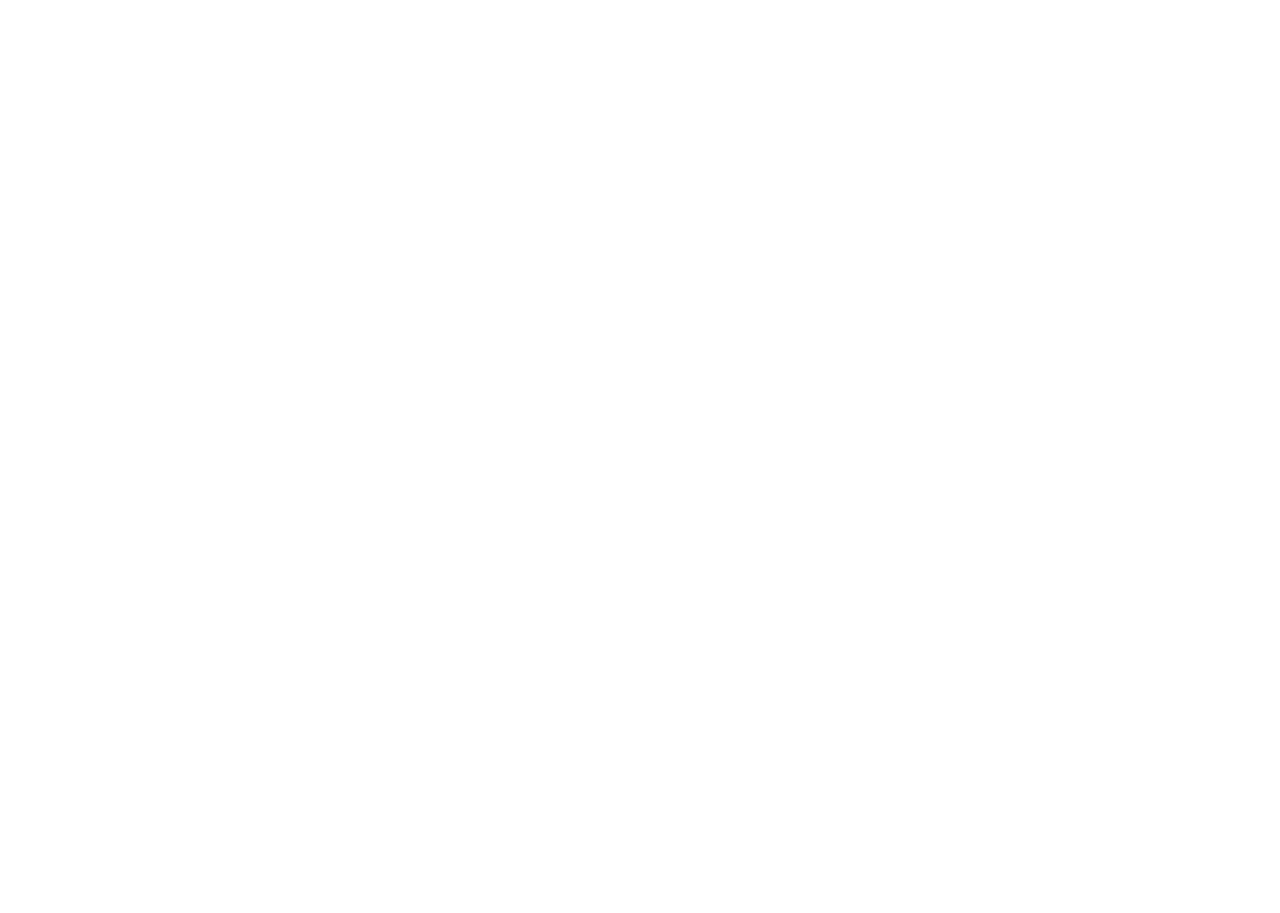
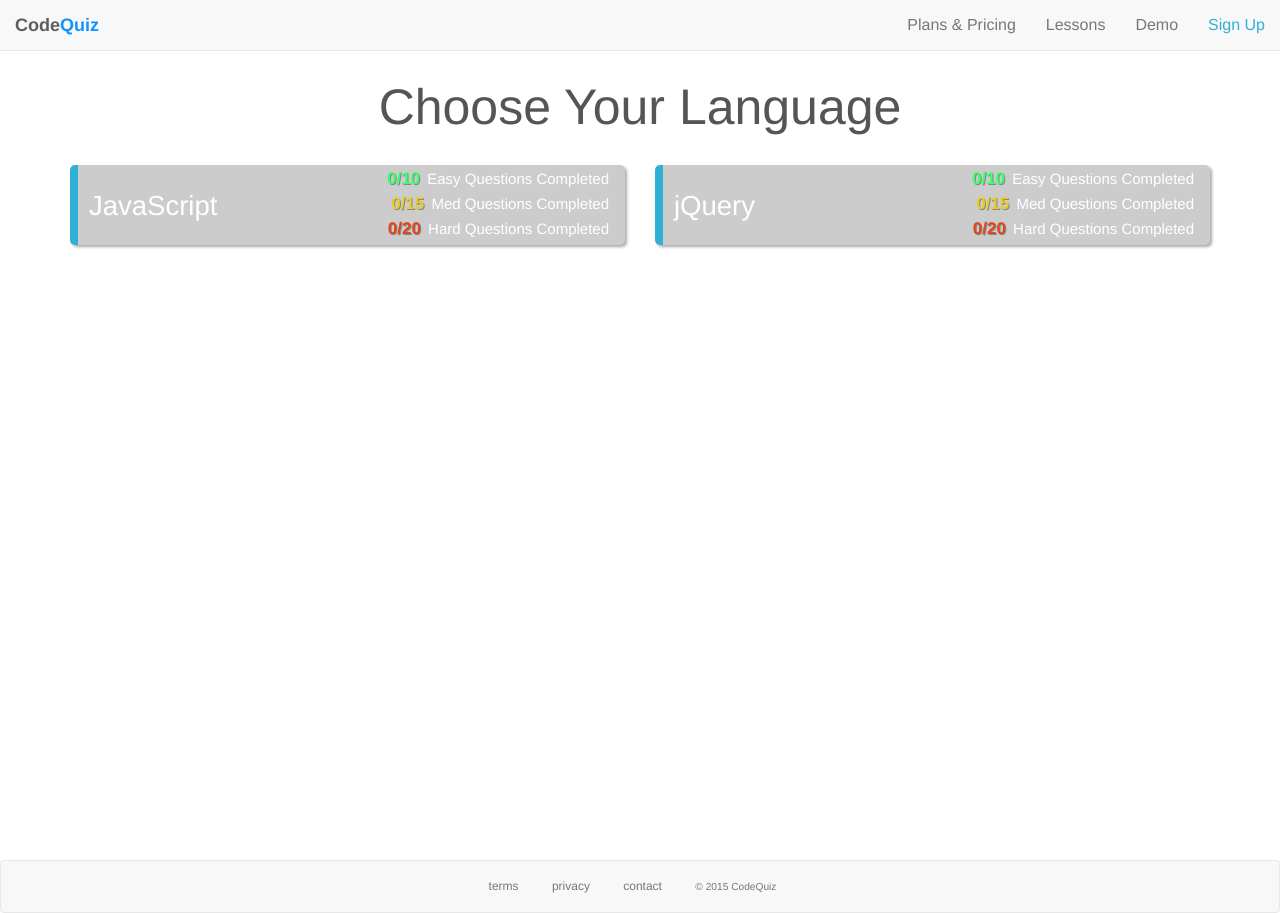
Before and after one commit to nickfredman/midterm, a plain HTML site: page demo.html in a window 1280 px wide. Before the commit the page ends 800 px from the top, so only its background shows below. Drawn offline with nearby package versions, Linux system fonts and the light colour scheme.

```diff
--- a/demo.html
+++ b/demo.html
@@ -0,0 +1,93 @@
+<!DOCTYPE html>
+<html lang="en">
+    <head>
+        <meta charset="utf-8">
+        <title>Code Quiz: Demo</title>
+        <link href="http://fonts.googleapis.com/css?family=Lato:300,400,700,300italic" rel="stylesheet" type="text/css">
+        <link rel="stylesheet" type="text/css" href="http://cdnjs.cloudflare.com/ajax/libs/twitter-bootstrap/3.2.0/css/bootstrap.min.css">
+        <link rel="stylesheet" type="text/css" href="main.css">
+    </head>
+
+    <body>
+        <header class="navbar navbar-default navbar-fixed-top">
+           <div class="container-fluid">
+              <div class="navbar-header">
+                 <a class="navbar-brand" href="index.html">
+                 <strong>Code<span class="title-blue">Quiz</span></strong>
+                 </a>
+              </div>
+
+              <ul class="nav navbar-nav navbar-right">
+              <li><a href="pricing.html">Plans & Pricing</a></li>
+              <li><a href="lessons.html">Lessons</a></li>
+              <li><a href="demo.html">Demo</a></li>
+              <li><a href="signup.html"><span class="signup-text">Sign Up</span></a></li>
+              </ul>
+        </header>
+
+        <div class="container placeholder-body">
+
+            <!-- Button trigger modal -->
+<!--             <button type="button" class="btn btn-primary btn-lg" data-toggle="modal" data-target="#myModal">
+              Launch demo modal
+            </button> -->
+
+            <!-- Modal -->
+
+
+            <div class="row main-content">
+                <div class="col-md-12">
+                    <h1 class="text-center main-title shim">Choose Your Language</h1>
+                </div>
+                <div class="col-md-6">
+                    <button class="lang-box" value
+                    ="javascript" data-toggle="js-modal" data-target="#js-modal">
+                        <p class="language">JavaScript</p>
+                        <div class="question-box">
+                            <p class="easy-comp"><span>0/10</span> Easy Questions Completed</p>
+                            <p class="med-comp"><span>0/15</span> Med Questions Completed</p>
+                            <p class="hard-comp"><span>0/20</span> Hard Questions Completed</p>
+
+                        </div>
+                        <!-- Add in Total questions, questions completed, difficulty -->
+                    </button>
+                </div>
+                <div class="col-md-6">
+                    <button class="lang-box" value="jquery">
+                        <p class="language">jQuery</p>
+                        <div class="question-box">
+                            <p class="easy-comp"><span>0/10</span> Easy Questions Completed</p>
+                            <p class="med-comp"><span>0/15</span> Med Questions Completed</p>
+                            <p class="hard-comp"><span>0/20</span> Hard Questions Completed</p>
+                        </div>
+                    </button>
+                </div>
+            </div>
+            </div>
+
+        </div>
+
+
+
+
+        <footer class="footer navbar navbar-default">
+           <div class="container">
+              <div class="row">
+                 <ul class="nav navbar-nav footer-nav col-md-12 text-center">
+                    <li><a href="terms.html">terms</a></li>
+                    <li><a href="privacy.html">privacy</a></li>
+                    <li><a href="mailto:contact@codequiz.net">contact</a></li>
+                    <li><a href="#"><small>&copy; 2015 CodeQuiz</small></a></li>
+                 </ul>
+              </div>
+           </div>
+        </footer>
+
+
+        <script src="http://cdnjs.cloudflare.com/ajax/libs/jquery/2.1.1/jquery.min.js"></script>
+        <script src="http://cdnjs.cloudflare.com/ajax/libs/underscore.js/1.7.0/underscore-min.js"></script>
+        <script src="http://cdnjs.cloudflare.com/ajax/libs/twitter-bootstrap/3.2.0/js/bootstrap.js"></script>
+        <script src="main.js"></script>
+
+    </body>
+</html>
--- a/main.css
+++ b/main.css
@@ -60,6 +60,7 @@
     color: #aaa;
     margin-bottom: 0;
     width: 100%;
+    font-size: 1.2rem;
 }
 
 .footer-nav {
@@ -72,3 +73,77 @@
     display: inline-block;
     float: none;
 }
+
+        /*Demo Styling*/
+
+.placeholder-body {
+    height: 800px;
+}
+
+.lang-box {
+    height: 80px;
+    width: 100%;
+    background: #ccc;
+    border-radius: 5px;
+    border: none;
+    border-left: 8px solid #31B0D5;
+    margin-bottom: 20px;
+    line-height: 80px;
+    color: #fff;
+    box-shadow: 2px 2px 3px #aaa;
+    transition: all 0.5s;
+}
+
+.lang-box:hover {
+    background: #aaa;
+    box-shadow: 2px 2px 3px #3BD3FF;
+}
+
+.lang-box > p {
+    display: inline-block;
+}
+
+.lang-box > div {
+     display: inline-block;
+}
+
+.language {
+    text-align: left;
+    font-size: 2.75rem;
+    width: 25%;
+    padding-left: 5px;
+    float: left;
+}
+
+.easy-comp span {
+    color: #3AFF6E;
+}
+
+.med-comp span {
+    color: #E8CD29;
+}
+
+.hard-comp span {
+    color: #E0471B;
+}
+
+.question-box span {
+    text-shadow: 1px 1px #888;
+    font-weight: bold;
+    padding-right: 3px;
+    font-size: 1.7rem;
+}
+
+.question-box {
+    float: right;
+    padding-top: 5px;
+}
+
+.question-box > p {
+    display: block;
+    text-align: right;
+    font-size: 1.5rem;
+    padding-right: 10px;
+    width: 100%;
+    line-height: 1.5rem;
+}
--- a/main.js
+++ b/main.js
@@ -1,3 +1,7 @@
+var langs = ["javascript", "jquery"];
+
+
+
 $(document).on('ready', function() {
 
 });
```
Also changed, not shown: index.html (+9 -9 lines).
